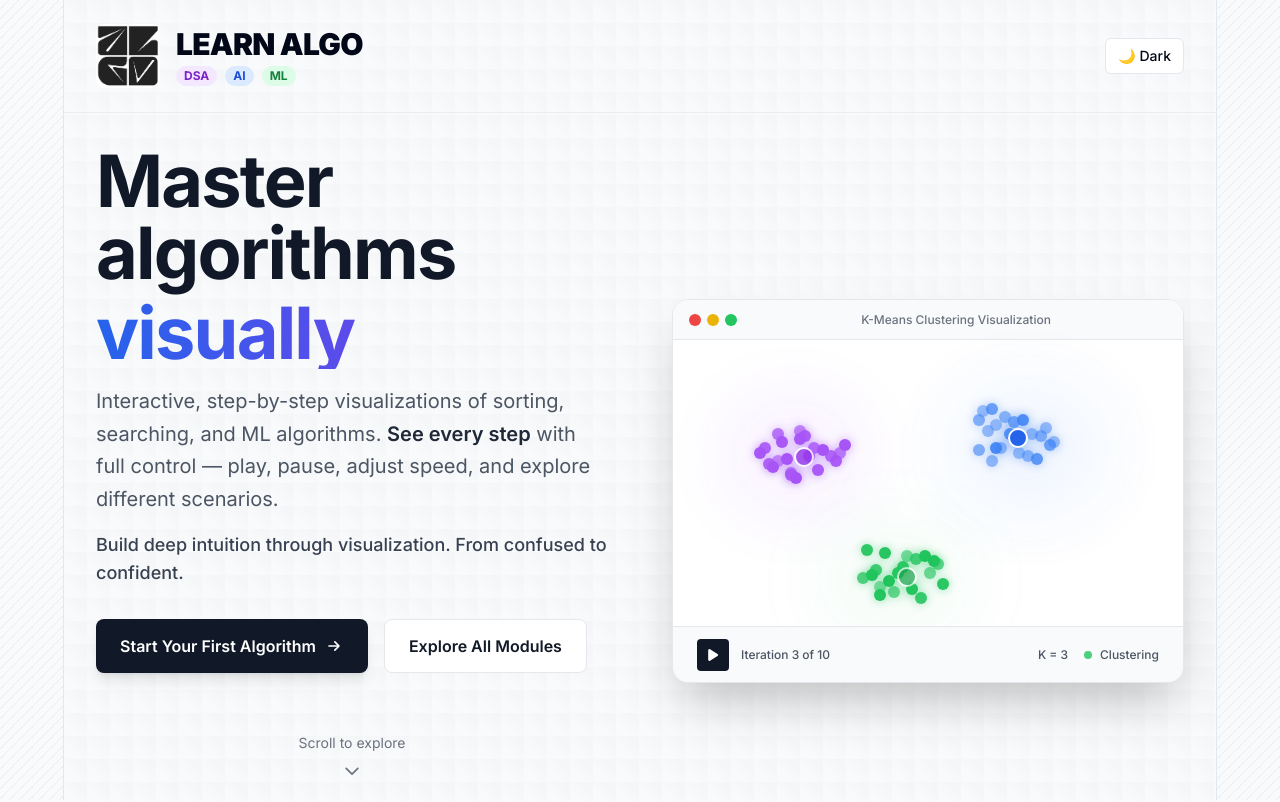
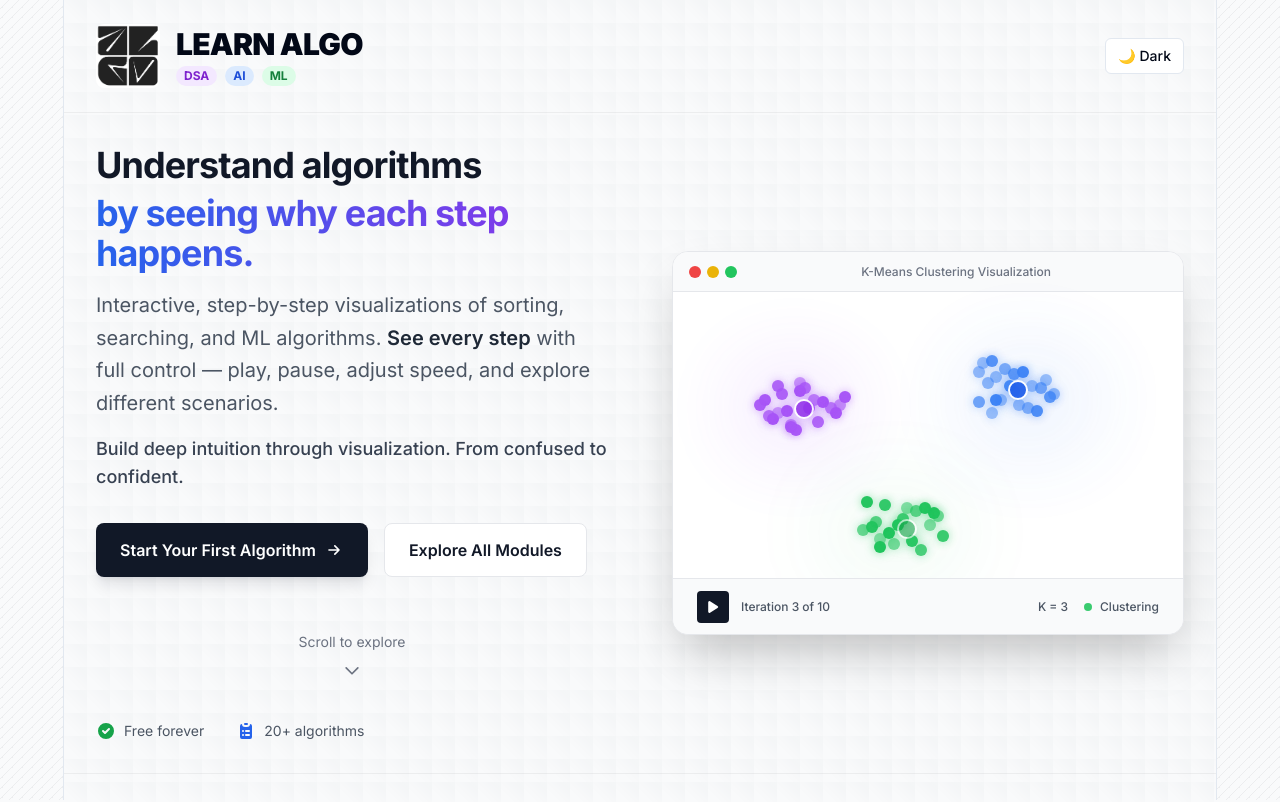
Before and after one commit to satya00089/learn-algo, a Next.js app: page / in a window 1280 px wide. Shown: the top 802 px of the page. Built offline with nearby package versions, Linux system fonts and the light colour scheme.

Commit message:
fix: Update header text for clarity and improved user understanding

```diff
--- a/src/app/page.tsx
+++ b/src/app/page.tsx
@@ -81,10 +81,10 @@ export default function Home() {
                 {/* Left Column - Content */}
                 <div className="lg:col-span-6 space-y-8">
                   <div className="space-y-4">
-                    <h1 className="text-5xl md:text-6xl lg:text-7xl font-bold tracking-tight text-gray-900 dark:text-white">
-                      Master algorithms{' '}
+                    <h1 className="text-4xl font-bold tracking-tight text-gray-900 dark:text-white">
+                      Understand algorithms{' '}
                       <span className="block mt-2 bg-gradient-to-r from-blue-600 to-purple-600 bg-clip-text text-transparent">
-                        visually
+                        by seeing why each step happens.
                       </span>
                     </h1>
                     <p className="text-xl text-gray-600 dark:text-gray-400 leading-relaxed max-w-xl">
```
